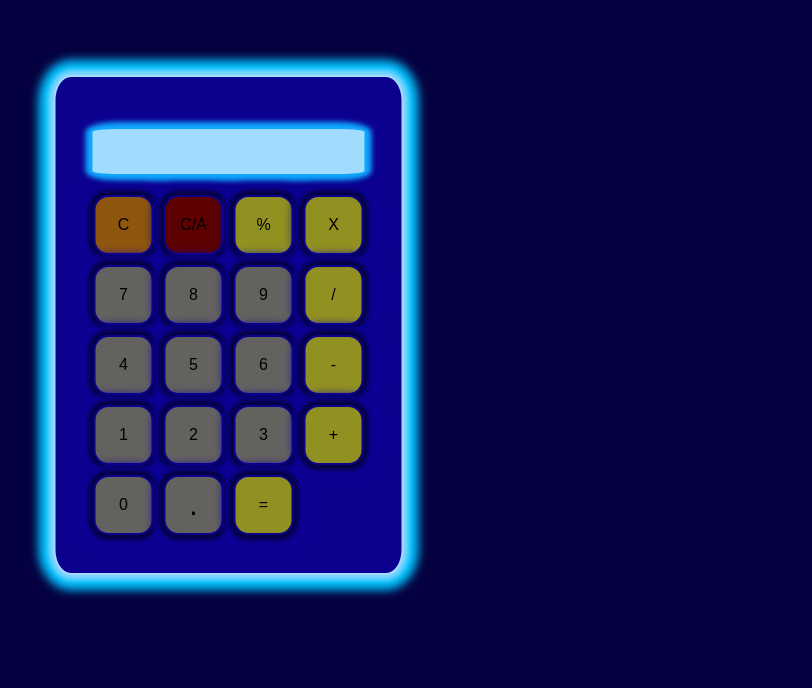
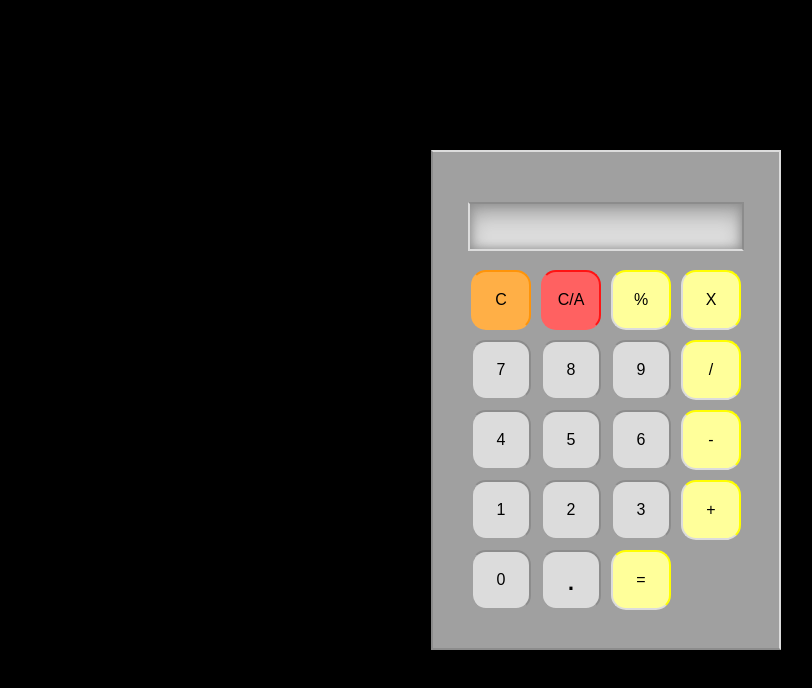
Before and after one commit to VICT0R89/Calculator, a plain HTML site: page index.html in a window 1280 px wide. Shown: the whole page, without its empty margins (34-846 px from the left). Drawn offline with Linux system fonts and the light colour scheme.

Commit message:
cambios de estilo, estructura html y logica

```diff
--- a/Styles/styles.scss
+++ b/Styles/styles.scss
@@ -5,18 +5,20 @@
   box-sizing: border-box;
 }
 
-body{
-  background-color: var(--primary-color);
+:root{
+--primary-color:rgb(220, 220, 220);
+--secundary-color:rgb(160, 160, 160);
+--tertiary-color:rgb(140, 140, 140);
+--btn-ca-hover:rgb(255, 19, 19);
+--btn-ca:rgb(255, 97, 97);
+--btn-c-hover:rgb(255, 148, 9);
+--btn-c:rgb(255, 175, 70);
+--btn-ac-hover:rgb(255, 255, 0);
+--btn-ac:rgb(255, 255, 154);
 }
 
-:root{
---primary-color:rgb(5, 0, 63);
---secundary-color:rgb(12, 0, 143);
---btn-ca:rgb(92, 0, 0);
---btn-c:rgb(142, 86, 14);
---btn:rgb(100, 98, 95);
---btn-ac:rgb(145, 145, 34);
---shadow: 0 0 5px 5px rgb(5, 0, 63), 0 0 10px 10px rgb(13, 0, 155);
+body{
+  background-color: black;
 }
 
 button{
@@ -24,28 +26,67 @@ button{
   height: 60px;
   border-radius: 25%;
   font-size: 1rem;
-  box-shadow: var(--shadow);
-  border: 2px solid var(--secundary-color);
   cursor: pointer;
 }
 .act-btn{
+  border-top: 2px solid var(--btn-ac-hover);
+  border-right: 2px solid var(--btn-ac-hover);
+  border-bottom: 2px solid var(--primary-color);
+  border-left: 2px solid var(--primary-color);
   background-color: var(--btn-ac);
+  transition: background-color .5s ease-in-out;
+  &:hover {
+    background-color: var(--btn-ac-hover);
+    border-bottom: 2px solid var(--btn-ac);
+    border-left: 2px solid var(--btn-ac);
+  }
 }
 .nr-btn{
-  background-color: var(--btn);
+  border-top: 2px solid var(--tertiary-color);
+  border-right: 2px solid var(--tertiary-color);
+  border-bottom: 2px solid var(--secundary-color);
+  border-left: 2px solid var(--secundary-color);
+  background-color: var(--primary-color);
+  transition: background-color .5s ease-in-out;
+  &:hover {
+    background-color: var(--secundary-color);
+    border-bottom: 2px solid var(--primary-color);
+    border-left: 2px solid var(--primary-color);
+  }
 }
 #c{
+  border-top: 2px solid var(--btn-c-hover);
+  border-right: 2px solid var(--btn-c-hover);
+  border-bottom: 2px solid var(--btn-c);
+  border-left: 2px solid var(--btn-c);
   background-color: var(--btn-c);
+  transition: background-color .5s ease-in-out;
+  &:hover {
+    background-color: var(--btn-c-hover);
+  }
 }
 #ca{
+  border-top: 2px solid var(--btn-ca-hover);
+  border-right: 2px solid var(--btn-ca-hover);
+  border-bottom: 2px solid var(--btn-ca);
+  border-left: 2px solid var(--btn-ca);
   background-color: var(--btn-ca);
+  transition: background-color .5s ease-in-out;
+  &:hover {
+    background-color: var(--btn-ca-hover);
+    border-bottom: 2px solid var(--btn-ca);
+    border-left: 2px solid var(--btn-ca);
+  }
 }
 #point{
   font-size: 2rem;
 }
 
 .container{
-  box-shadow: 0 0 5px 5px rgb(131, 212, 255), 0 0 10px 15px rgb(0, 195, 255);
+  position: absolute;
+  top: 50%;
+  left: 50%;
+  transform: translate(-50%, -50%);
   width: 350px;
   height: 500px;
   display: flex;
@@ -53,23 +94,27 @@ button{
   justify-content: center;
   align-items: center;
   background-color: var(--secundary-color);
-  border-radius: 5%;
-  border: 2px solid rgb(161, 220, 255);
-  transform: translate(25%, 15%);
+  border-top: 2px solid var(--primary-color);
+  border-right: 2px solid var(--primary-color);
+  border-bottom: 2px solid var(--tertiary-color);
+  border-left: 2px solid var(--tertiary-color);
   .display-container{
-    box-shadow: 0 0 5px 5px rgb(16, 167, 255);
     display: flex;
     justify-content: flex-end;
     align-items: center;
     width: 80%;
     height: 10%;
     margin: 15px 0px;
-    background-color: rgb(161, 220, 255);
-    border: 2px solid rgb(16, 167, 255);
-    border-radius: 10%;
+    background-color: var(--primary-color);
+    box-shadow: inset 0px 0px 10px var(--tertiary-color),
+                inset 0px 10px 20px var(--secundary-color);
+    border-top: 2px solid var(--tertiary-color);
+    border-right: 2px solid var(--tertiary-color);
+    border-bottom: 2px solid var(--primary-color);
+    border-left: 2px solid var(--primary-color);
     .display{
     margin: 0 10px;
-    color: var(--secundary-color);
+    color: var(--tertiary-color);
     font-size: 2rem;
     font-weight: 600;
     }
--- a/index.html
+++ b/index.html
@@ -10,73 +10,15 @@
 </head>
 <body>
     <section class="container">
-
       <section class="display-container">
         <div class="display"></div>
       </section>
       <section class="buttons">
-        <div class="btn-container">
-          <div class="btn">
-            <button class="act-btn" id="c">C</button>
-          </div>
-          <div class="btn">
-            <button class="act-btn" id="ca">C/A</button>
-          </div>
-          <div class="btn">
-            <button class="act-btn" value="%" id="%">%</button>
-          </div>
-        <div class="btn">
-          <button class="act-btn" value="*" id="x">X</button>
-        </div>
-        <div class="btn">
-          <button class="nr-btn" value="7">7</button>
-        </div>
-        <div class="btn">
-          <button class="nr-btn" value="8">8</button>
-        </div>
-        <div class="btn">
-          <button class="nr-btn" value="9">9</button>
-        </div>
-        <div class="btn">
-          <button class="act-btn" value="/" id="/">/</button>
-        </div>
-        <div class="btn">
-          <button class="nr-btn" value="4">4</button>
-        </div>
-        <div class="btn">
-          <button class="nr-btn" value="5">5</button>
-        </div>
-        <div class="btn">
-          <button class="nr-btn" value="6">6</button>
-        </div>
-        <div class="btn">
-          <button class="act-btn" value="-" id="-">-</button>
-        </div>
-        <div class="btn">
-          <button class="nr-btn" value="1">1</button>
-        </div>
-        <div class="btn">
-          <button class="nr-btn" value="2">2</button>
-        </div>
-        <div class="btn">
-          <button class="nr-btn" value="3">3</button>
-        </div>
-        <div class="btn">
-          <button class="act-btn" value="+" id="+">+</button>
-        </div>
-        <div class="btn">
-          <button class="nr-btn" value="0">0</button>
-        </div>
-        <div class="btn">
-          <button class="nr-btn" value="." id="point">.</button>
-        </div>
-        <div class="btn">
-          <button class="act-btn" value="=" id="=">=</button>
-        </div>
-
-      </div>
+        <div class="btn-container" id="btn-container"></div>
+      </section>
     </section>
-    </section>
-  <script src="app.js"></script>
+  <script src="js/data.js"></script>
+  <script src="js/htmlStructure.js"></script>
+  <script src="js/app.js"></script>
 </body>
 </html>
--- /dev/null
+++ b/js/data.js
@@ -0,0 +1,116 @@
+const btnData = [
+  {
+    btnClass : "act-btn",
+    id : "c",
+    value : "C",
+    text : "C"
+  },
+  {
+    btnClass : "act-btn",
+    id : "ca",
+    value : "C/A",
+    text : "C/A"
+  },
+  {
+    btnClass : "act-btn",
+    id : "%",
+    value : "%",
+    text : "%"
+  },
+  {
+    btnClass : "act-btn",
+    id : "*",
+    value : "*",
+    text : "X"
+  },
+  {
+    btnClass : "nr-btn",
+    id : "7",
+    value : "7",
+    text : "7"
+  },
+  {
+    btnClass : "nr-btn",
+    id : "8",
+    value : "8",
+    text : "8"
+  },
+  {
+    btnClass : "nr-btn",
+    id : "9",
+    value : "9",
+    text : "9"
+  },
+  {
+    btnClass : "act-btn",
+    id : "/",
+    value : "/",
+    text : "/"
+  },
+  {
+    btnClass : "nr-btn",
+    id : "4",
+    value : "4",
+    text : "4"
+  },
+  {
+    btnClass : "nr-btn",
+    id : "5",
+    value : "5",
+    text : "5"
+  },
+  {
+    btnClass : "nr-btn",
+    id : "6",
+    value : "6",
+    text : "6"
+  },
+  {
+    btnClass : "act-btn",
+    id : "-",
+    value : "-",
+    text : "-"
+  },
+  {
+    btnClass : "nr-btn",
+    id : "1",
+    value : "1",
+    text : "1"
+  },
+  {
+    btnClass : "nr-btn",
+    id : "2",
+    value : "2",
+    text : "2"
+  },
+  {
+    btnClass : "nr-btn",
+    id : "3",
+    value : "3",
+    text : "3"
+  },
+  {
+    btnClass : "act-btn",
+    id : "+",
+    value : "+",
+    text : "+"
+  },
+  {
+    btnClass : "nr-btn",
+    id : "0",
+    value : "0",
+    text : "0"
+  },
+  {
+    btnClass : "nr-btn",
+    id : "point",
+    value : ".",
+    text : "."
+  },
+  {
+    btnClass : "act-btn",
+    id : "=",
+    value : "=",
+    text : "="
+  },
+];
--- /dev/null
+++ b/js/htmlStructure.js
@@ -0,0 +1,15 @@
+const container = document.getElementById("btn-container");
+const addStructure = () =>{
+  return container.innerHTML =
+    btnData.map((item)=>{
+      let { btnClass, id, value, text } = item;
+      return `
+        <div class="btn">
+          <button class="${btnClass}" id="${id}" value="${value}">
+            ${text}
+          </button>
+        </div>
+      `
+    }).join("")
+}
+addStructure();
```
Also changed, not shown: Styles/styles.css, img/calculator.PNG, js/app.js (renamed from app.js), 1 other file.
